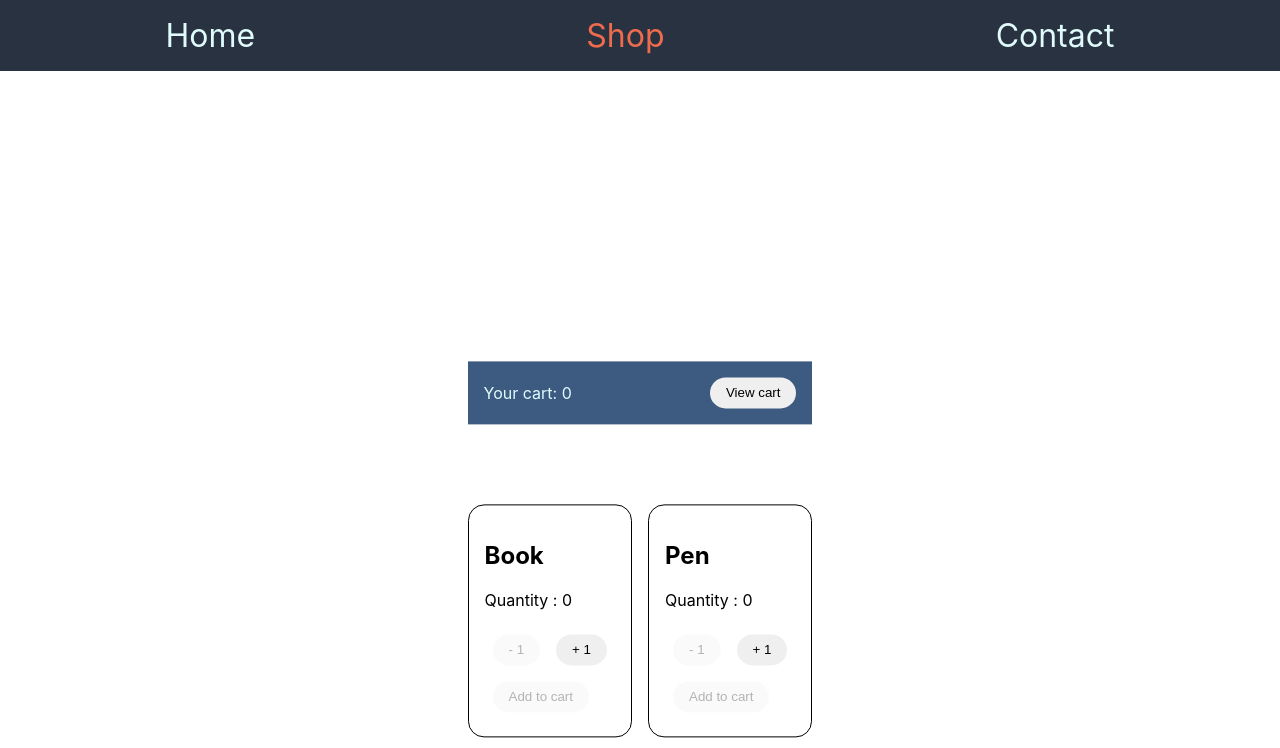
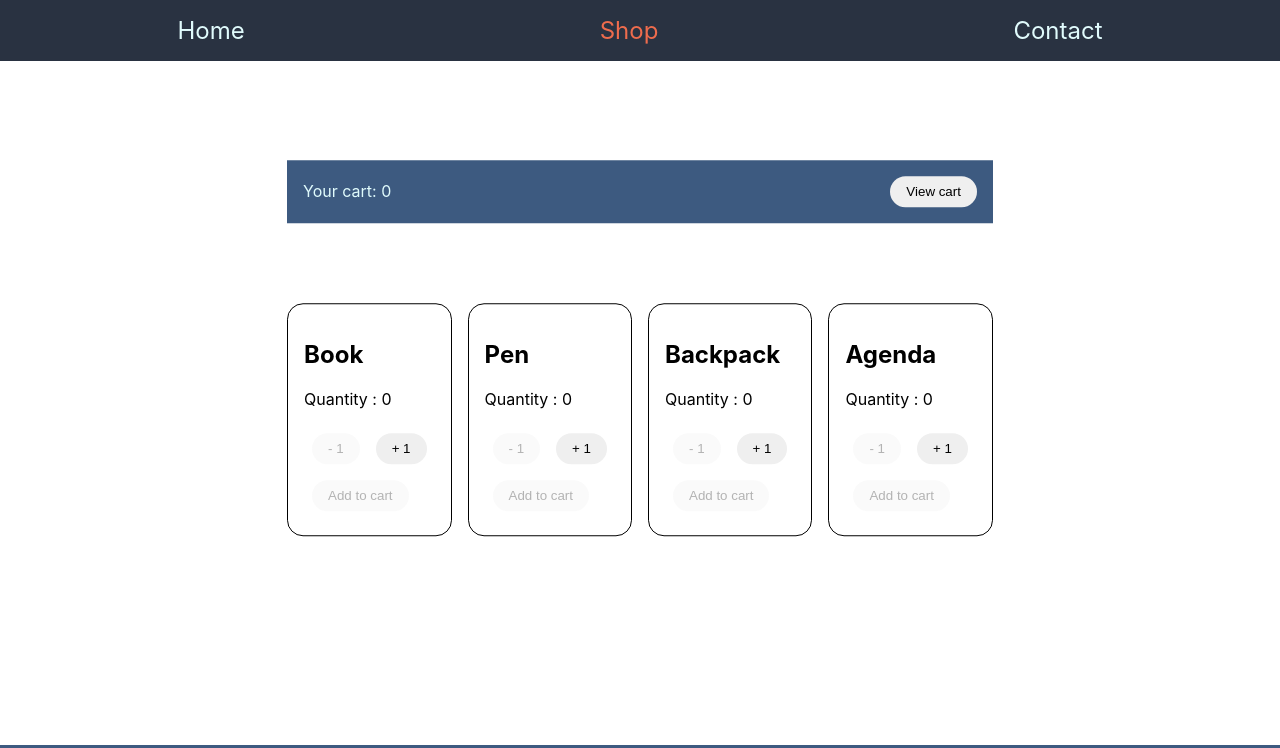
Before and after one commit to thiseas-perso/shopping-cart, a React (Create React App) app: page /shop in a window 1280 px wide. Shown: the top 748 px of the page. Built offline with nearby package versions, Linux system fonts and the light colour scheme.

Commit message:
css corrections

```diff
--- a/src/components/footer/Footer.module.css
+++ b/src/components/footer/Footer.module.css
@@ -1,6 +1,6 @@
 .footer{
    display: flex;
-   height: 5rem;
+   height: 4rem;
    background-color: #3d5a80;
    color: #e0fbfc;
    justify-content: center;
--- a/src/components/navBar/NavBar.module.css
+++ b/src/components/navBar/NavBar.module.css
@@ -11,12 +11,12 @@
    display: flex;
    justify-content: space-around;
    background-color: #293241;
-   height: 5rem;
+   height: 4rem;
    align-items: center;
 }
 
 .navbar a {
-   font-size: 2rem;
+   font-size: 1.5rem;
    text-decoration: none;
    padding: 1rem;
 }
--- a/src/components/products/Products.module.css
+++ b/src/components/products/Products.module.css
@@ -1,5 +1,4 @@
 .ctn{
-display: grid;
-grid-template-columns: 1fr 1fr;
-grid-gap: 1rem;
+display: flex;
+gap: 1rem;
 }
--- a/src/components/welcome/Welcome.module.css
+++ b/src/components/welcome/Welcome.module.css
@@ -14,8 +14,8 @@
    -webkit-box-shadow: 0px 10px 43px -7px rgba(0,0,0,0.75);
    -moz-box-shadow: 0px 10px 43px -7px rgba(0,0,0,0.75);
    box-shadow: 0px 10px 43px -7px rgba(0,0,0,0.75);
-   margin-top: 50%;
-   /* transform: translateY(50%); */
+   margin-top: 30%;
+   transform: translateY(-30%);
 }
 
 .img-ctn img {
--- a/src/pages/shop/Shop.module.css
+++ b/src/pages/shop/Shop.module.css
@@ -1,4 +1,4 @@
 .main{
    margin-top: 30%;
-   transform: translateY(30%);
+   transform: translateY(-30%);
 }
```
